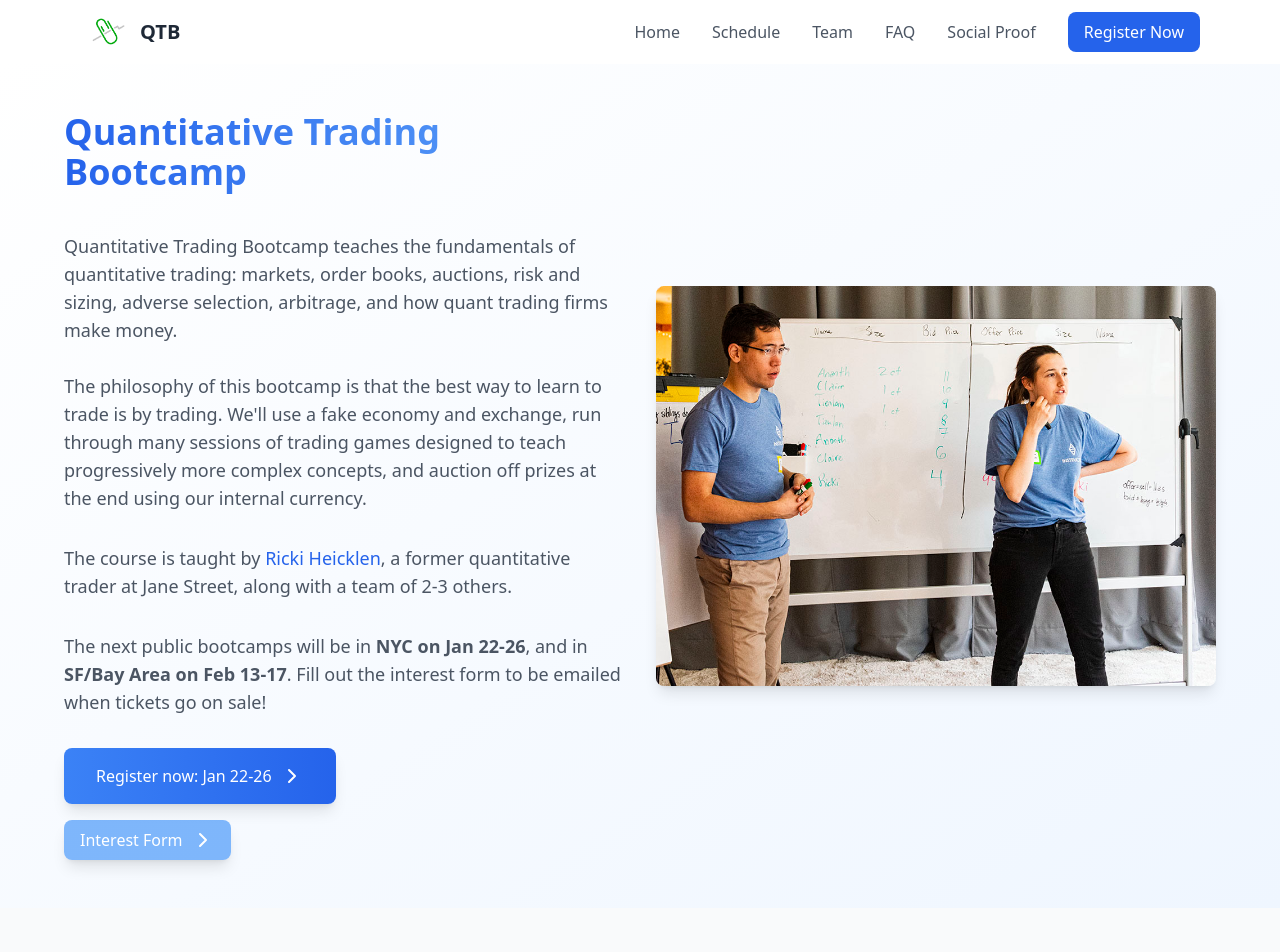
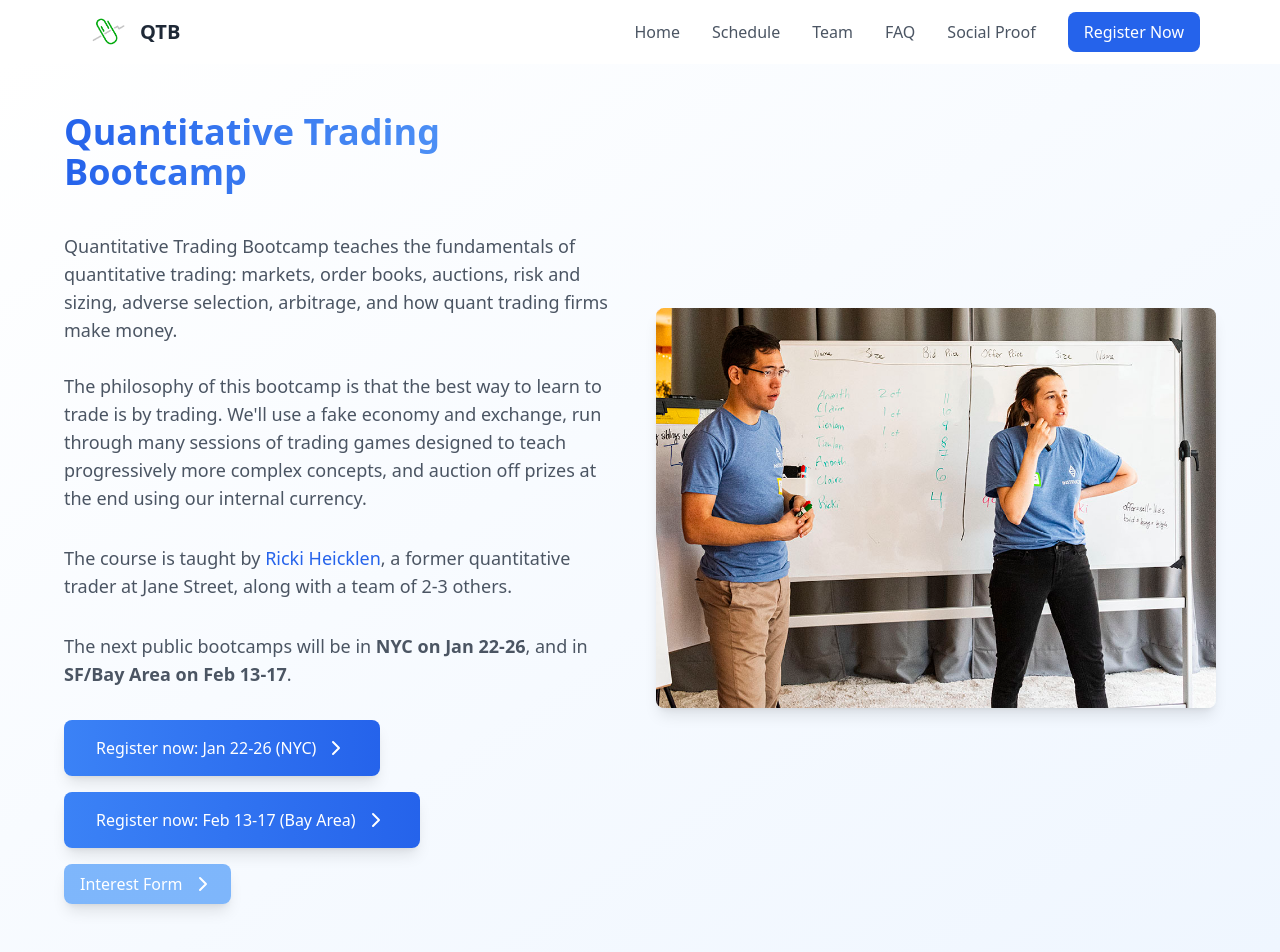
Before and after one commit to tradingbootcamp/website, a Vue app: page / in a window 1280 px wide. Shown: the top 952 px of the page. Built offline with nearby package versions, Linux system fonts and the light colour scheme.

Commit message:
adjusting registration to cover jan and feb

```diff
--- a/src/components/home.vue
+++ b/src/components/home.vue
@@ -18,11 +18,14 @@
           The course is taught by <a target="_blank" href="https://rickiheicklen.com/index.html" class="text-blue-600 hover:text-blue-800">Ricki Heicklen</a>, a former quantitative trader at Jane Street, along with a team of 2-3 others.
         </p>
         <p class="hero-text">
-          The next public bootcamps will be in <b>NYC on Jan 22-26</b>, and in <b>SF/Bay Area on Feb 13-17</b>. Fill out the interest form to be emailed when tickets go on sale!
+          The next public bootcamps will be in <b>NYC on Jan 22-26</b>, and in <b>SF/Bay Area on Feb 13-17</b>.
         </p>
         <div class="flex flex-col items-start gap-4">
           <a target="_blank" :href="registerUrl" class="register-button">
-            Register now: Jan 22-26 <ChevronRight class="ml-2" :size="24" />
+            Register now: Jan 22-26 (NYC) <ChevronRight class="ml-2" :size="24" />
+          </a>
+          <a target="_blank" :href="registerFebUrl" class="register-button">
+            Register now: Feb 13-17 (Bay Area) <ChevronRight class="ml-2" :size="24" />
           </a>
           <a target="_blank" :href="interestUrl" class="interest-button">
             Interest Form
--- a/src/components/layout.vue
+++ b/src/components/layout.vue
@@ -79,6 +79,7 @@
   import { links } from '../data/links.js'
   const interestUrl = links.interest
   const registerUrl = links.register
+  const registerFebUrl = links.registerFeb
 
 
   const isMenuOpen = ref(false)
--- a/src/data/links.js
+++ b/src/data/links.js
@@ -1,5 +1,6 @@
 export const links = {
   register: "https://bit.ly/qtb-january-2025",
+  registerFeb: "https://bit.ly/qtb-february-2025-reg",
   interest: "https://bit.ly/qtb-interest",
   schedule: "https://docs.google.com/spreadsheets/d/1VenNKSoZSAvVWJMee17tZ-vuCBqIUwHVPfDjI46iSxU/edit?gid=343028241#gid=343028241",
   lighthaven: "https://www.lighthaven.space/",
```
